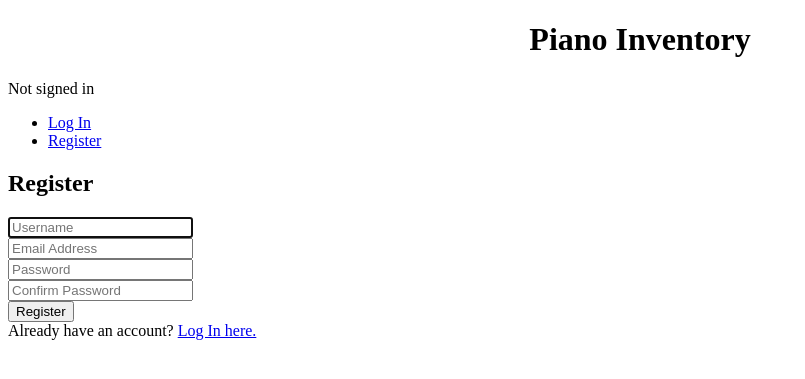
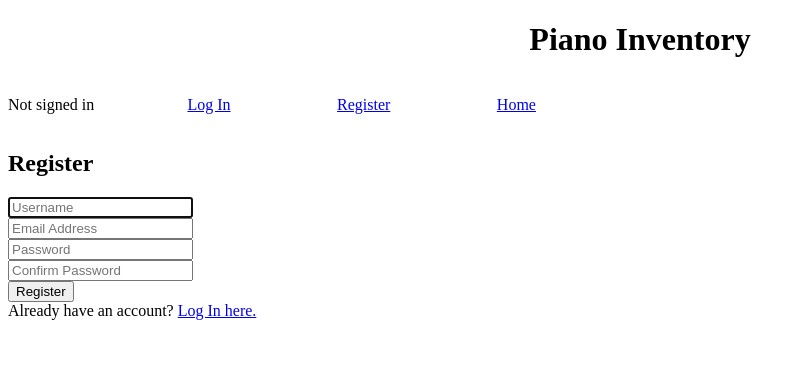
Before and after one commit to nolaProgramierer/Section6_Spr24, a Django app: page /register in a window 1280 px wide. Shown: the top 379 px of the page, without its empty margins (0-805 px from the left). Run offline with Django 4.2, Linux system fonts and the light colour scheme.

Commit message:
index page styling

```diff
--- a/hybrid_piano_proj/piano_inventory/static/piano_inventory/styles.css
+++ b/hybrid_piano_proj/piano_inventory/static/piano_inventory/styles.css
@@ -1,3 +1,39 @@
+#nav-container {
+    display: flex;
+}
+.nav {
+    display: flex;
+    width: 36%;
+    justify-content: space-around;
+    list-style-type: none;
+
+}
 .center {
     text-align: center;
 }
+#index-body {
+    display: flex;
+    flex-direction: column;
+    height: 600px;
+    justify-content: space-around;
+    font-size: 1.25em;
+    line-height: 1.5;
+}
+#index-img-block {
+    display: flex;
+    padding: 60px;
+    align-items: center;
+}
+#index-img-block-item {
+    width: 50%;
+}
+#index-img-block-text {
+    padding: 48px;
+}
+#index-img {
+    width: 40%;
+    box-shadow: 12px 12px 10px #808080;
+}
+#index-react-link {
+    font-size: 1.25em;
+}
--- a/hybrid_piano_proj/piano_inventory/templates/piano_inventory/layout.html
+++ b/hybrid_piano_proj/piano_inventory/templates/piano_inventory/layout.html
@@ -3,14 +3,16 @@
 <html lang="en">
     <head>
         <title>Piano Inventory</title>
-        <script src="https://cdn.jsdelivr.net/npm/@popperjs/core@2.11.8/dist/umd/popper.min.js" integrity="sha384-I7E8VVD/ismYTF4hNIPjVp/Zjvgyol6VFvRkX/vR+Vc4jQkC+hVqc2pM8ODewa9r" crossorigin="anonymous"></script>
-        <script src="https://cdn.jsdelivr.net/npm/bootstrap@5.3.3/dist/js/bootstrap.min.js" integrity="sha384-0pUGZvbkm6XF6gxjEnlmuGrJXVbNuzT9qBBavbLwCsOGabYfZo0T0to5eqruptLy" crossorigin="anonymous"></script>
+        <!-- <script src="https://cdn.jsdelivr.net/npm/@popperjs/core@2.11.8/dist/umd/popper.min.js" integrity="sha384-I7E8VVD/ismYTF4hNIPjVp/Zjvgyol6VFvRkX/vR+Vc4jQkC+hVqc2pM8ODewa9r" crossorigin="anonymous"></script>
+        <script src="https://cdn.jsdelivr.net/npm/bootstrap@5.3.3/dist/js/bootstrap.min.js" integrity="sha384-0pUGZvbkm6XF6gxjEnlmuGrJXVbNuzT9qBBavbLwCsOGabYfZo0T0to5eqruptLy" crossorigin="anonymous"></script> -->
+
         <link rel="stylesheet" href="{% static 'piano_inventory/styles.css' %}">
 
     </head>
     <body>
-        <div class="container-fluid">
+        <div>
             <h1 class="center">Piano Inventory</h1>
+            <div id="nav-container">
                 <div>
                     {% if user.is_authenticated %}
                         Signed in as <strong>{{ user.username }}</strong>
@@ -30,8 +32,13 @@
                     <li class="nav-item">
                         <a class="nav-link" href="{% url 'register' %}">Register</a>
                     </li>
+                    <li class="nav-item">
+                        <a class="nav-link" href="{% url 'index' %}">Home</a>
+                    </li>
                     {% endif %}
                 </ul>
+            </div>
+
             {% block body %}
             {% endblock %}
         </div>
--- a/hybrid_piano_proj/piano_inventory/views.py
+++ b/hybrid_piano_proj/piano_inventory/views.py
@@ -20,8 +20,7 @@ class AddPiano(ModelForm):
 
 
 def index(request):
-    print(request.user.username)
-    return HttpResponse("Piano inventory app index view!");
+    return render(request, "piano_inventory/index.html")
 
 
 def login_view(request):
```
Also changed, not shown: hybrid_piano_proj/piano_inventory/templates/piano_inventory/index.html (added, +18 -0 lines). Lines whose indentation alone changed are shown as unchanged.
